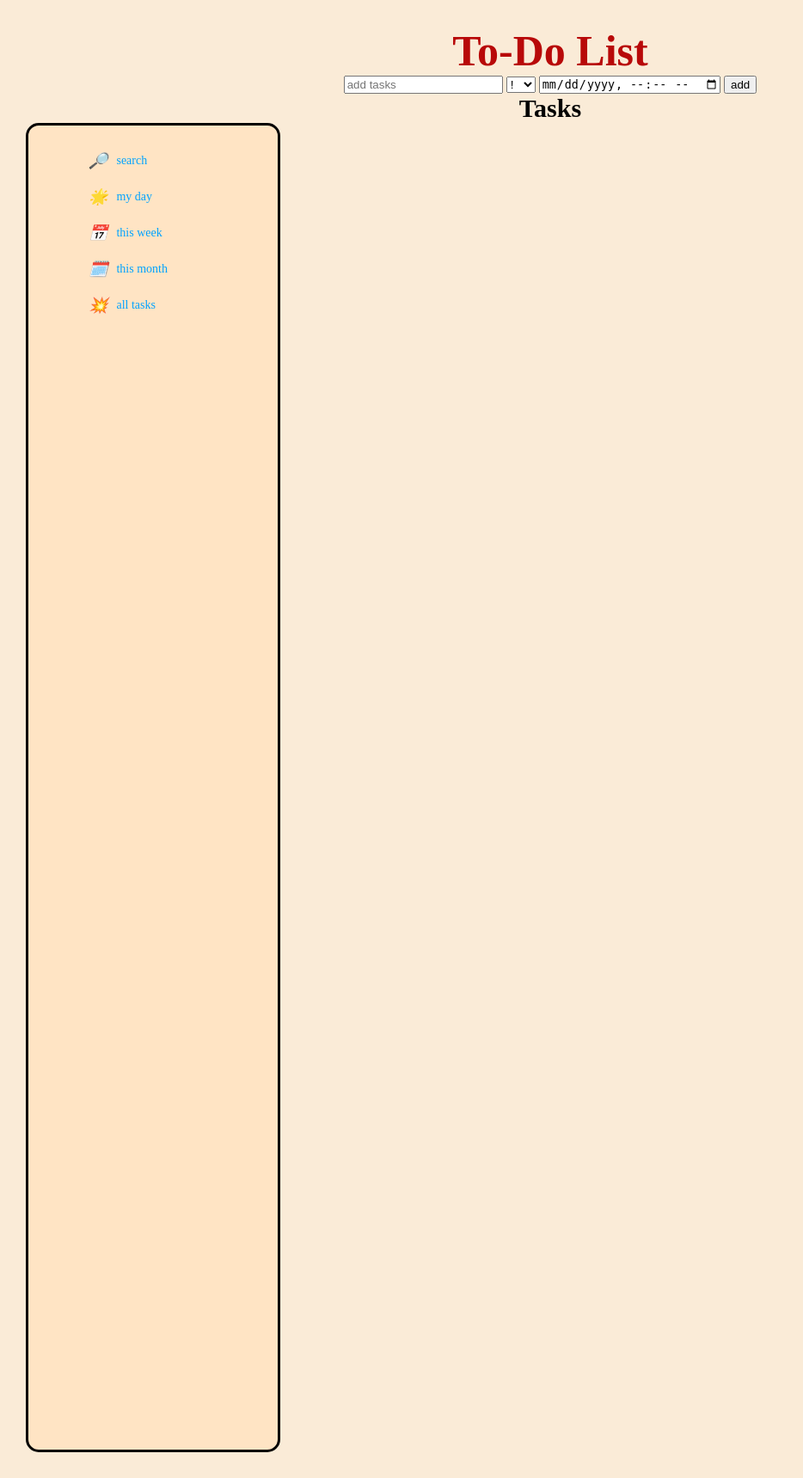
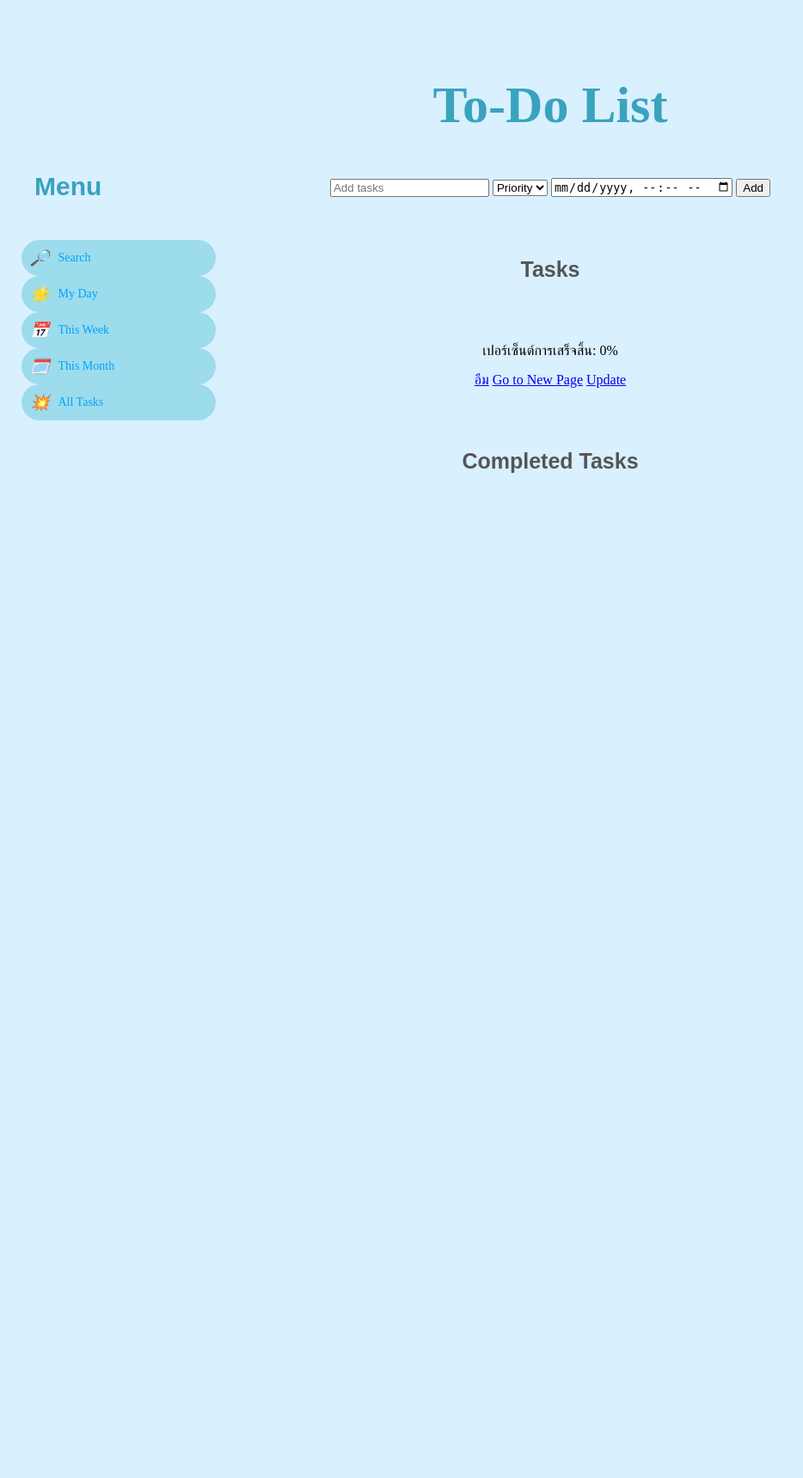
Before and after one commit to ChantnitC/Socialmedia_Analyze, a Flask app: page / in a window 1280 px wide. Shown: the whole page at 86% size, without its empty margins (0-934 px from the left). After the commit the page ends 550 px from the top, so only its background shows below. Run offline with Flask 3, Linux system fonts and the light colour scheme.

Commit message:
อัปเดตเป็นสีฟ้า,เพิ่มหน้าไม่ได้

```diff
--- a/app.py
+++ b/app.py
@@ -1,52 +1,46 @@
 from flask import Flask, render_template, request, redirect
 from datetime import datetime, date
 import random
+
 
 app = Flask(__name__)
 
 # เก็บรายการ To-Do
 todos = []
-mood_color = "#ffffff"  # สีเริ่มต้น
-last_mood_date = date.today()  # วันที่เลือกสีอารมณ์ล่าสุด
 
 @app.route('/')
 def index():
-    global last_mood_date, mood_color
-
-    # ตรวจสอบว่าผู้ใช้เปิดแอปในวันใหม่หรือไม่
-    today = date.today()
-    if last_mood_date != today:
-        # ตั้งค่าสีอารมณ์ใหม่โดยอัตโนมัติ (ในที่นี้เลือกสีแบบสุ่ม)
-        mood_color = random.choice(['#ffcccb', '#add8e6', '#90ee90', '#ffeb3b', '#ff9800'])
-        last_mood_date = today  # อัปเดตวันที่ล่าสุดที่เลือกสีอารมณ์
 
     # คำนวณเปอร์เซ็นต์การเสร็จสิ้น
     completion_percentage = calculate_completion_percentage()
     # จัดเรียงรายการตามสถานะการเสร็จสิ้น
     sorted_todos = sorted(todos, key=lambda x: x['completed'], reverse=True)
     main_task = random.choice(todos) if todos else None  # สุ่มงานประจำวัน
-    return render_template('index.html', todos=sorted_todos, completion_percentage=completion_percentage, main_task=main_task, mood_color=mood_color)
-
-@app.route('/set_mood', methods=['POST'])
-def set_mood():
-    global mood_color
-    mood_color = request.form.get('mood_color')  # รับสีจากฟอร์ม
-    return redirect('/')
+    return render_template("index.html", todos=sorted_todos, completion_percentage=completion_percentage, main_task=main_task)
 
 @app.route('/add', methods=['POST'])  # เพิ่มรายการ
 def add_todo():
     todo = request.form.get('todo')
-    priority = request.form.get('priority')  # รับค่าความสำคัญ
+    priority = request.form.get('priority') or ''  # รับค่าความสำคัญ
     due_date = request.form.get('due_date')  # รับค่าวันกำหนดเส้นตาย
-    if todo and due_date:
-        due_date_obj = datetime.strptime(due_date, '%Y-%m-%dT%H:%M')
+    if todo :
+        if due_date:
+            due_date_obj = datetime.strptime(due_date, '%Y-%m-%dT%H:%M')
+        else:
+            due_date_obj = None
         todos.append({'task': todo, 'completed': False, 'priority': priority, 'due_date': due_date_obj})
     return redirect('/')
 
-@app.route('/complete/<int:todo_id>')  # เปลี่ยนสถานะรายการ
+@app.route('/complete/<int:todo_id>', methods=['POST'])  # เปลี่ยนสถานะรายการ
 def complete_todo(todo_id):
     if 0 <= todo_id < len(todos):
-        todos[todo_id]['completed'] = True
+        todos[todo_id]['completed'] = not todos[todo_id]['completed']
+    return redirect('/')
+
+@app.route('/uncomplete/<int:todo_id>', methods=['POST'])  # ยกเลิกสถานะการทำเสร็จของรายการ
+def uncomplete_todo(todo_id):
+    if 0 <= todo_id < len(todos):
+        todos[todo_id]['completed'] = False
     return redirect('/')
 
 @app.route('/delete/<int:todo_id>')  # ลบรายการ
--- a/static/style.css
+++ b/static/style.css
@@ -1,24 +1,54 @@
 * {
-    margin: 0;
-
+    box-sizing: border-box;
 }
 
 body{
-    background-color: antiquewhite;
+    background-color: #d9f0ff;
+    margin-bottom: 400px;
     padding: 30px;
 }
 
-.container2{
-    background-color: rgb(255, 228, 196);
-    border-radius: 15px;
-    border-style: solid;
-    border-color: crimson
-    border-width: 15px;
-    width: 250px;
-    height: 1500px;
-    padding: 20px;
+.header {
+    color: #39a3be;
+    padding: 10px;
+    text-align: center;
+  }
+.column {
+  float:  left;
+  padding: 10px;
+  width: 25%;
+}
+.column.middle {
+    width: 50%;
+  }
+
+.sidebar{
+    overflow: auto;
+    float: left;
+    width: 20%;
+    padding: 15px;
+    position: absolute;
+    top: 140px;
+    left: 10px;
 }
 
+h1{ font-size: 60px;  }
+
+h2{font-size: 25px; font-family: Arial, sans-serif; color: #555; padding: 50px;}
+
+h3{ font-size: 30px; font-family: Arial, sans-serif; color: #39a3be; padding: 15px;}
+
+
+ul {
+    display: block;
+    list-style-type: none;
+    margin-block-start: 1em;
+    margin-block-end: 1em;
+    margin-inline-start: 0px;
+    margin-inline-end: 0px;
+    padding-inline-start: 0px;
+    unicode-bidi: isolate;
+}
 .menu li{
     display: flex;
     align-items: center;
@@ -27,11 +57,13 @@ body{
     color: rgb(0, 162, 255);
     cursor: pointer;
     transition: background-color 0.3s;
+    border-radius: 30px;
+    background-color:#93d9eadd
     }
 
 .menu li:hover{
     background-color: azure;
-    border-radius: 10px;
+    border-radius: 20px;
     }
 
 .menu li i {
@@ -42,10 +74,3 @@ body{
     min-width: auto;
     max-width: auto;
 }
-h1{
-    font-size: 50px;
-}
-
-h2{
-    font-size: 30px;
-}
--- a/templates/index.html
+++ b/templates/index.html
@@ -3,47 +3,93 @@
 <head>
     <meta charset="UTF-8">
     <meta name="viewport" content="width=device-width, initial-scale=1.0">
-    <link rel="stylesheet" href="/static/style.css">
+    <link rel="stylesheet" href="/static/style.css"> <!-- ลิงก์ไปยังไฟล์ CSS -->
     <title>To-Do List</title>
 </head>
 <body>
+    <div class="header"><h1>To-Do List</h1></div>
+    <div class="row">
+        <!-- Main Content -->
+        <div class="content">
             <center>
-        <font style="color: rgb(184, 9, 9);"><h1>To-Do List</h1></font>
+                <div class="task-list">
                     <form action="/add" method="POST">
-            <input type="text" name="todo" placeholder="add tasks" required>
+                        <input type="text" name="todo" placeholder="Add tasks" required>
                         <select name="priority">
+                            <option value=""selected>Priority</option>
                             <option value="!">!</option>
                             <option value="!!">!!</option>
                             <option value="!!!">!!!</option>
                         </select>
-            <input type="datetime-local" name="due_date" required>
-            <button type="submit">add</button>
+                        <input type="datetime-local" name="due_date">
+                        <button type="submit">Add</button>
                     </form>
-        <div class="container">
+
                     <h2>Tasks</h2>
+                    <!-- แสดงเปอร์เซ็นต์การเสร็จสิ้น -->
+                    <p>เปอร์เซ็นต์การเสร็จสิ้น: {{ completion_percentage | round(2) }}%</p>
+
+                    <!-- งานสุ่มประจำวัน -->
+                    {% if main_task %}
+                        <p>ภารกิจหลักวันนี้: {{ main_task.task }}</p>
+                    {% endif %}
+
+                    <a href="alltask.html">อืม</a>
+                    <a href="new.html" class="menu-button">Go to New Page</a>
+                    <a class="ui blue button" href="alltask.html">Update</a>
+
                     <ul>
                         {% for todo in todos %}
+                            {% if not todo.completed %}
                                 <li>
-                        {{ todo.task }} - {{ todo.priority }} (กำหนดเส้นตาย: {{ todo.due_date.strftime('%Y-%m-%d %H:%M') }})
-                        {% if not todo.completed %}
-                            <input type="checkbox" onchange="location.href='/complete/{{ loop.index0 }}'" {% if todo.complete %} checked {% endif %}>
+                                    <dl>
+                                        <dt>
+                                            <form action="/complete/{{ loop.index0 }}" method="POST" style="display: inline;">
+                                                <input type="checkbox" onchange="this.form.submit()" >
+                                            </form>
+                                            {{ todo.priority }} {{ todo.task }}
+                                        </dt>
+                                        <dd>{{ todo.due_date.strftime('%d/%m/%Y  %H:%M') if todo.due_date else '' }}<a href="/delete/{{ loop.index0 }}">🗑️</a></dd>
+                                    </dl>
+                                </li>
                             {% endif %}
-                        <a href="/delete/{{ loop.index0 }}">🗑️</a>
-                    </li>
                         {% endfor %}
                     </ul>
-    </center>
-
-    <div class="container2">
-        <ul class="menu">
-            <li><i>🔎</i>search</li>
-            <li><i>🌟</i>my day</li>
-            <li><i>📅</i>this week</li>
-            <li><i>🗓️</i>this month</li>
-            <li><i>💥</i>all tasks</li>
+                    <h2>Completed Tasks</h2>
+                    <ul>
+                        <!-- แสดงรายการที่ทำเสร็จแล้ว -->
+                        {% for todo in todos %}
+                            {% if todo.completed %}
+                                <li>
+                                    <dl>
+                                        <dt>
+                                            <form action="/uncomplete/{{ loop.index0 }}" method="POST" style="display: inline;">
+                                                <input type="checkbox" onchange="this.form.submit()" checked>
+                                            </form>
+                                            {{ todo.priority }} {{ todo.task }}
+                                        </dt>
+                                        <dd>{{ todo.due_date.strftime('%d/%m/%Y  %H:%M') if todo.due_date else '' }}
+                                            <a href="/delete/{{ loop.index0 }}">🗑️</a>
+                                        </dd>
+                                    </dl>
+                                </li>
+                            {% endif %}
+                        {% endfor %}
                     </ul>
                 </div>
-
-
+            </center>
+        </div>
+        <!-- Sidebar เมนูด้านข้าง -->
+        <div class="sidebar">
+            <h3>Menu</h3>
+            <ul class="menu">
+                <li><i>🔎</i> Search</li>
+                <li><i>🌟</i> My Day</li>
+                <li><i>📅</i> This Week</li>
+                <li><i>🗓️</i> This Month</li>
+                <li><i>💥</i> All Tasks</li>
+            </ul>
+        </div>
+    </div>
 </body>
 </html>
```
Also changed, not shown: templates/alltask.html (added, +82 -0 lines), templates/new.html (added, +13 -0 lines), template/in.html (renamed from template/index.html). Lines whose indentation alone changed are shown as unchanged.
